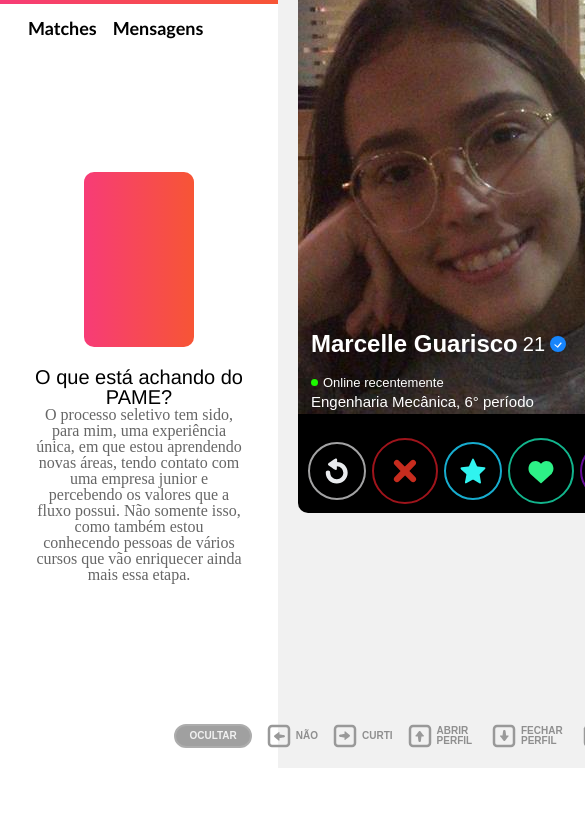
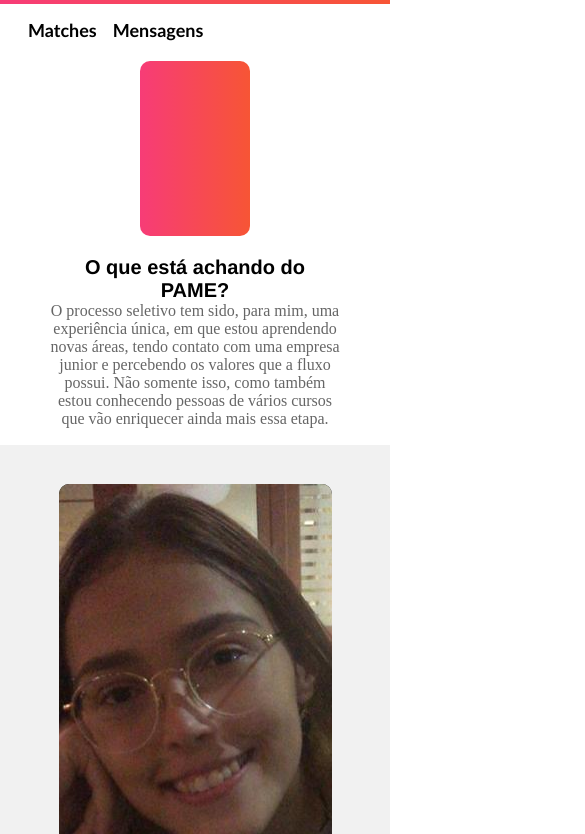
Before and after one commit to Marguarisco/Tinder-Fluxo, a plain HTML site: page Index.html in a window 390 px wide. Shown: the part 76-910 px from the top of the page, 585 px wide, since content can reach past the window. Before the commit the page ends 844 px from the top, so only its background shows below. Drawn offline with Linux system fonts and the light colour scheme.

Commit message:
Terceiro Commmit

```diff
--- a/Index.html
+++ b/Index.html
@@ -2,9 +2,10 @@
 <html>
     <head>
         <meta charset="UTF-8">
+        <meta name="viewport" content="width=device-width">
         <title>Tinder Fluxo | Pame</title>
+
         <link id= "foguinho" rel="shortcut icon" href="assets/fire.svg">
-        <link rel="stylesheet" href="reset.css">
         <link rel="stylesheet" href="style.css">
 
     </head>
--- a/style.css
+++ b/style.css
@@ -1,5 +1,11 @@
 body,html{
     height: 100%;
+}
+
+body,html,div,h1,h2,h3,h4,p,img,ul,li{
+    margin:0;
+    padding: 0;
+    vertical-align: baseline;
 }
 
 body{
@@ -10,8 +16,6 @@
 header{
     width: 500px;
 }
-
-
 
 #esq_superior{
     width: 100%;
@@ -32,6 +36,12 @@
     display: flex;
     justify-content: space-between;
     align-items: center;
+
+}
+
+#sub_circulo:hover{
+    filter: invert(5%);
+
 }
 
 .circulo{ /* Circulo para fazer como camada o logo da fluxo*/
@@ -70,6 +80,12 @@
     align-items: center;
 }
 
+.icone_pequeno_menu:hover{
+    filter: invert(10%);
+    transform: scale(1.1);
+    transition: 1s transform;
+}
+
 #esq_inferior{
     width: 100%;
     height: 80%;
@@ -91,11 +107,16 @@
     padding-right: 8px;
     padding-top: 15px;
     padding-bottom: 3px;
+    border-bottom: 4px solid transparent;
+
 }
 
 h3:hover{ /* Para quando passar o mouse em cima*/
     border-bottom: 4px solid rgb(253,63,91);
-
+    transition: 1s border-bottom;
+    cursor: pointer;
+    transform: scale(1.05);
+    transition: 1s transform;
 }
 
 #centro_menu{ /* Centro branco do menu que vai agrupar a pergunta, resposta e quadrado degrade*/
@@ -149,6 +170,13 @@
     margin-top: 10%;
     border-radius: 10px;
     background-color: #000;
+    transition: 1s transform;
+
+}
+
+#retangulo_central:hover{
+    transform: scale(1.05);
+
 
 }
 
@@ -253,6 +281,12 @@
 
 }
 
+.circulo_base_informacao:hover{
+    cursor: pointer;
+    transform: scale(1.2);
+    transition: 1s transform;
+}
+
 .simb_informacao{
     font-family:Arial;
     font-size: 9px;
@@ -282,6 +316,12 @@
     display: inline-block;
     margin: 3px;
     margin-top: 20px;
+}
+
+.simbolos img:hover{
+    filter:invert(30%);
+    transform: scale(1.05);
+    transition: 1s transform;
 }
 
 #voltar img{
@@ -347,6 +387,11 @@
     margin-right: 5px;
 }
 
+#ocultar,.simbolos img,.icone_pequeno_menu,#sub_circulo:hover{
+    transition: 1s filter;
+    cursor: pointer;
+}
+
 #ocultar{
     background-color: rgb(160, 160, 160);
     border:2px solid rgb(173, 173, 173);
@@ -354,6 +399,14 @@
     padding-left: 13px;
     padding-right: 13px;
     border-radius: 30px;
+    transition: 1s transform;
+
+}
+
+#ocultar:hover{
+    filter: invert(20%);
+    transform: scale(1.05);
+
 }
 
 #backspace{
@@ -362,3 +415,93 @@
     border-radius:15%;
     border: 3px solid rgb(170, 170, 170)
 }
+
+
+@media screen and (max-width:1024px){
+    html{
+        width: auto;
+    }
+    body{
+        flex-direction: column;
+    }
+    header, main{
+        width: 100%;
+    }
+
+    header{
+        margin-bottom: 30px;
+    }
+
+    #abaixo{
+        display: none;
+    }
+    #retangulo_central{
+        width: 70%;
+        margin-bottom: 30px;
+    }
+
+    #rec_imagem{
+        height: 85%;
+        background-size: 110%;
+        background-position-y: -355px;
+    }
+
+    #rec_botoes{
+        height: 15%;
+    }
+
+    #voltar img,#estrela img,#raio img{
+        width: 40%;
+        padding: 10px;
+
+    }
+    #x img,#coracao img{
+        width: 40%;
+        padding: 13px;
+    }
+}
+
+@media screen and (max-width: 540px){
+    html{
+        width: auto;
+    }
+    body{
+        flex-direction: column;
+    }
+    header,main{
+        width: 100%;
+    }
+
+    header{
+        margin-bottom: 30px;
+    }
+
+    #abaixo{
+        display: none;
+    }
+    #retangulo_central{
+        width: 70%;
+        margin-bottom: 30px;
+    }
+
+    #rec_imagem{
+        height: 85%;
+        background-size: auto;
+        background-position-x: -90px;
+        background-position-y: -225px;
+    }
+
+    #rec_botoes{
+        height: 15%;
+    }
+
+    #voltar img,#estrela img,#raio img{
+        width: 40%;
+        padding: 10px;
+
+    }
+    #x img,#coracao img{
+        width: 40%;
+        padding: 13px;
+    }
+}
```
